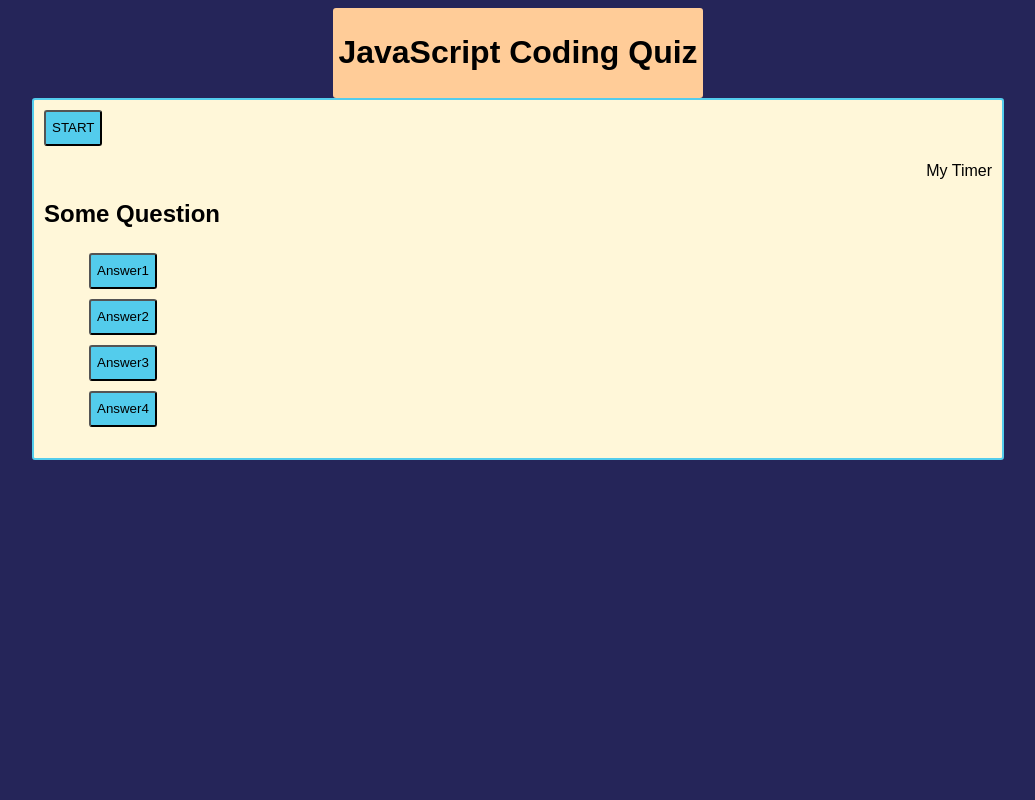
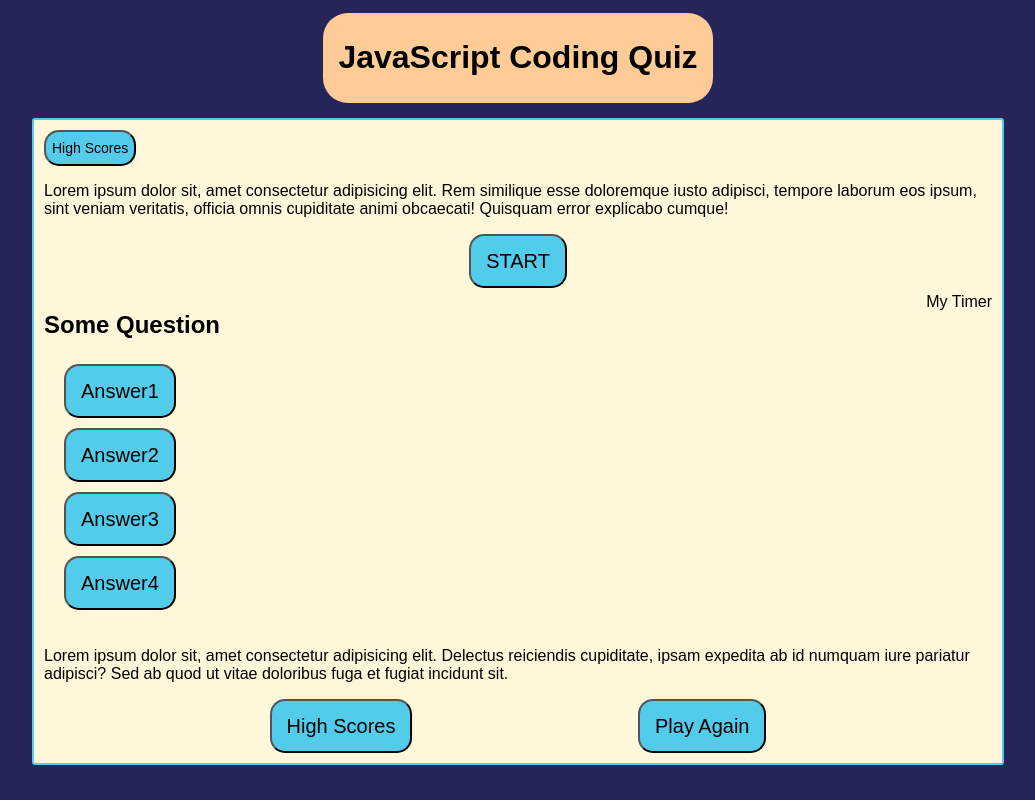
Before and after one commit to TKuhner/Challenge-4-Code-Quiz-Trevor-Kuhner, a plain HTML site: page index.html in a window 1280 px wide. Shown: the whole page, without its empty margins (122-1157 px from the left). Drawn offline with Linux system fonts and the light colour scheme.

Commit message:
added in other html elements. need to finish quiz structure to move to results and record score.

```diff
--- a/assets/css/style.css
+++ b/assets/css/style.css
@@ -2,10 +2,12 @@
     font-family: sans-serif;
 }
 button{
-    border-radius: 3px;
+    border-radius: 15px;
     background-color: #53CCEC;
     size: 20px;
     line-height: 30px;
+    font-size: 20px;
+    padding: 10px 15px;
 }
 
 body{
@@ -18,9 +20,9 @@ body{
 }
 #header{
     background-color: #FFCC98;
-    padding: 5px;
-    margin: auto;
-    border-radius: 3px;
+    padding: 5px 15px;
+    margin: 5px auto;
+    border-radius: 25px;
 }
 
 .container{
@@ -31,13 +33,27 @@ body{
     border-radius: 3px;
     border: solid 2px #53CCEC;
 
+
     padding:10px;
-    margin: auto;
+    margin: 10px auto;
     width: 75%;
+}
+#introScoresButton{
+    padding: 1px 6px;
+    font-size: 14px;
+}
+
+#startButton{
+    display: flex;
+    justify-content: center;
+
 }
 
 #quizBox{
     margin:auto
+}
+#question{
+    margin-top: 0px;
 }
 
 #time-div{
@@ -47,12 +63,33 @@ body{
 
 #timer{
     text-align: end;
+    margin-top: 5px;
+    margin-bottom: 0px;
 }
 
 ul{
    list-style-type: none;
+   padding-left: 20px;
 }
 li{
-    padding: 5px;
+    padding:5px 0px;
+}
+
+#intro{
 
 }
+#quiz{
+    /* display: none; */
+}
+
+#results{
+    /* display:none; */
+}
+#resultsButtons{
+    display:flex;
+    justify-content: space-evenly;
+
+}
+#scores{
+    /* display: none; */
+}
--- a/index.html
+++ b/index.html
@@ -15,20 +15,24 @@
     </div>
     <!-- Intro content -->
     <div class="container">
-        <!-- <div>
-            <button>High Scores</button>
 
-        </div>
+
         <section id="intro">
+            <div class="scoresButton">
+                <button id="introScoresButton">High Scores</button>
+
+            </div>
             <p>
                 Lorem ipsum dolor sit, amet consectetur adipisicing elit. Rem similique esse doloremque iusto adipisci, tempore laborum eos ipsum, sint veniam veritatis, officia omnis cupiditate animi obcaecati! Quisquam error explicabo cumque!
             </p>
+
+            <div id="startButton">
+                <button id="start">START</button>
+            </div>
         </section>
 
-         -->
-        <div>
-            <button id="start">START</button>
-        </div>
+
+
 
         <!-- Question content -->
         <section id="quiz">
@@ -48,9 +52,22 @@
 
         </section>
         <!-- Results -->
+        <section id="results">
+            <p>
+                Lorem ipsum dolor sit, amet consectetur adipisicing elit. Delectus reiciendis cupiditate, ipsam expedita ab id numquam iure pariatur adipisci? Sed ab quod ut vitae doloribus fuga et fugiat incidunt sit.
+            </p>
+            <div id="resultsButtons">
+                <button class="scoresButton">High Scores</button>
 
+                <button class="againButton">Play Again</button>
+            </div>
+        </section>
+        <!-- High Scores -->
+        <section id="scores">
+
+        </section>
     </div>
-    <!-- High Scores -->
+
     <script src="./assets/js/script.js"></script>
 
 </body>
```
